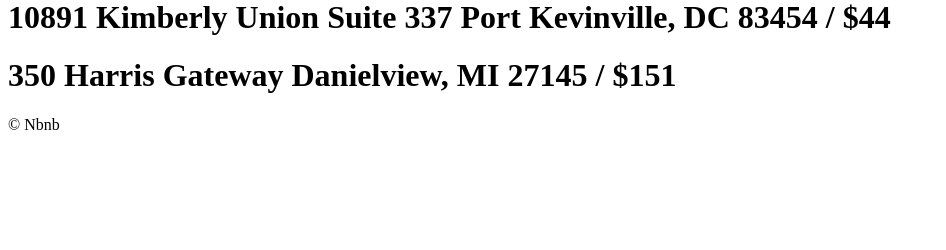
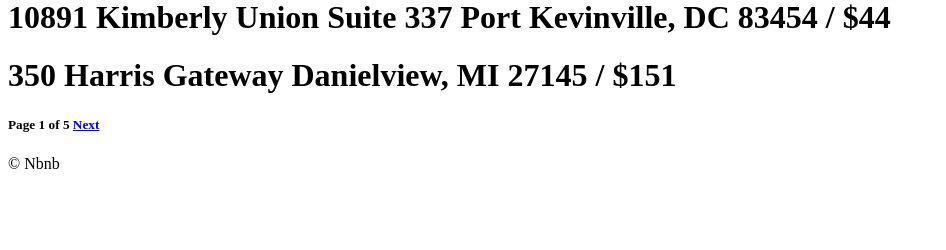
Before and after one commit to Dhanus3133/Airbnb-Clone, a Django app: page / in a window 1280 px wide. Shown: the part 550-800 px from the top of the page, without its empty margins (0-946 px from the left). Run offline with Django 3.2, Linux system fonts and the light colour scheme; data comes from the database, SQL or seed files in the repository.

Commit message:
Added paginator in the home page

```diff
--- a/rooms/views.py
+++ b/rooms/views.py
@@ -1,13 +1,15 @@
+from math import ceil
 from django.shortcuts import render
+from django.core.paginator import Paginator
 from . import models
 
 
 def all_rooms(request):
-    page = int(request.GET.get("page", 1))
-    page_size = 10
-    limit = page_size * page
-    offset = limit - page_size
-    all_rooms = models.Room.objects.all()[offset:limit]
+    page = request.GET.get("page")
+    room_list = models.Room.objects.all()
+    paginator = Paginator(room_list, per_page=10)
+    rooms = paginator.get_page(page)
+    print(vars(rooms.paginator))
     return render(request, 'rooms/home.html', context={
-        "rooms": all_rooms
+        "rooms": rooms
     })
--- a/templates/rooms/home.html
+++ b/templates/rooms/home.html
@@ -3,7 +3,21 @@
 {% block page_name %}Home{% endblock %}
 
 {% block content %}
-    {% for room in rooms %}
+    {% for room in rooms.object_list %}
         <h1>{{ room.name }} / ${{ room.price }}</h1>
     {% endfor %}
+
+    <h5>
+        {% if rooms.has_previous %}
+            <a href="?page={{ rooms.previous_page_number }}">Previous</a>
+        {% endif %}
+        Page {{ rooms.number }} of {{ rooms.paginator.num_pages }}
+        {% if rooms.has_next %}
+            <a href="?page={{ rooms.next_page_number }}">Next</a>
+        {% endif %}
+    </h5>
+
+
+
+
 {% endblock %}
```
